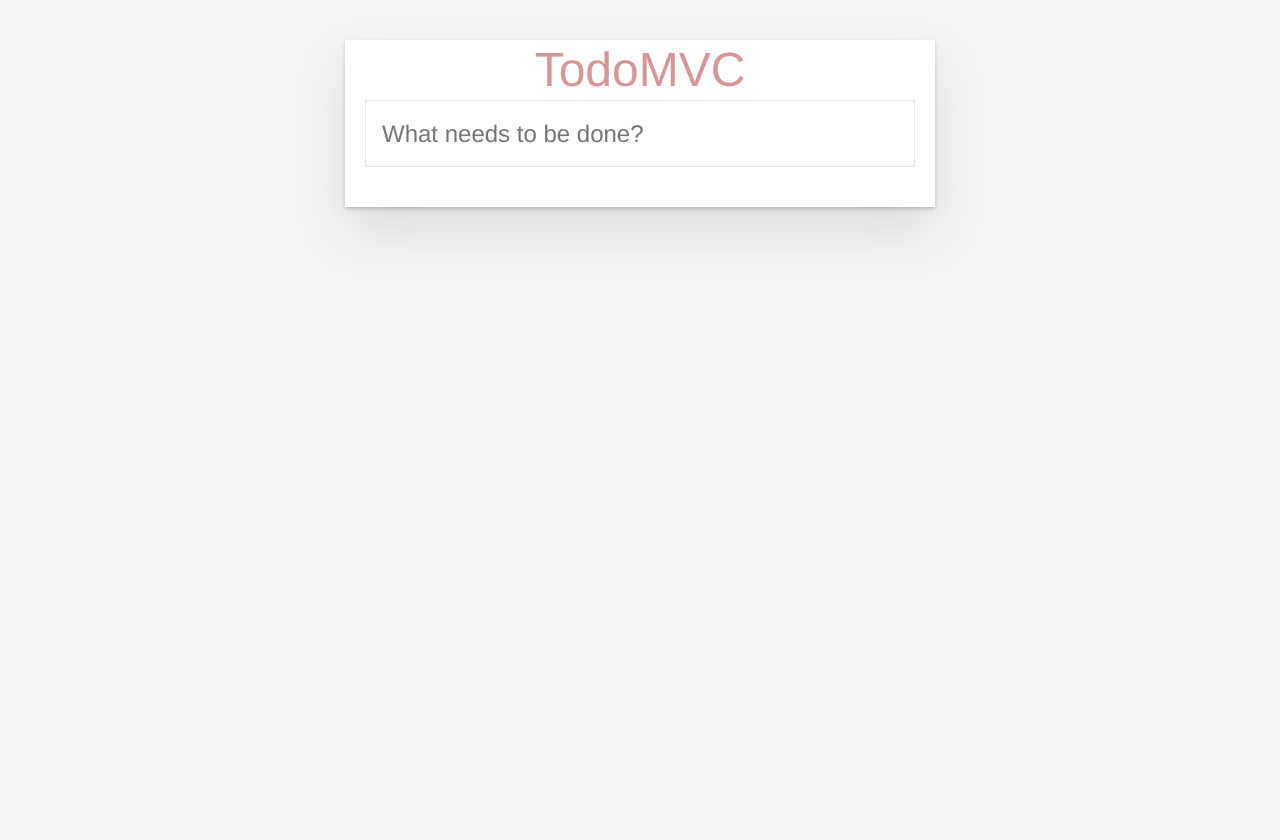
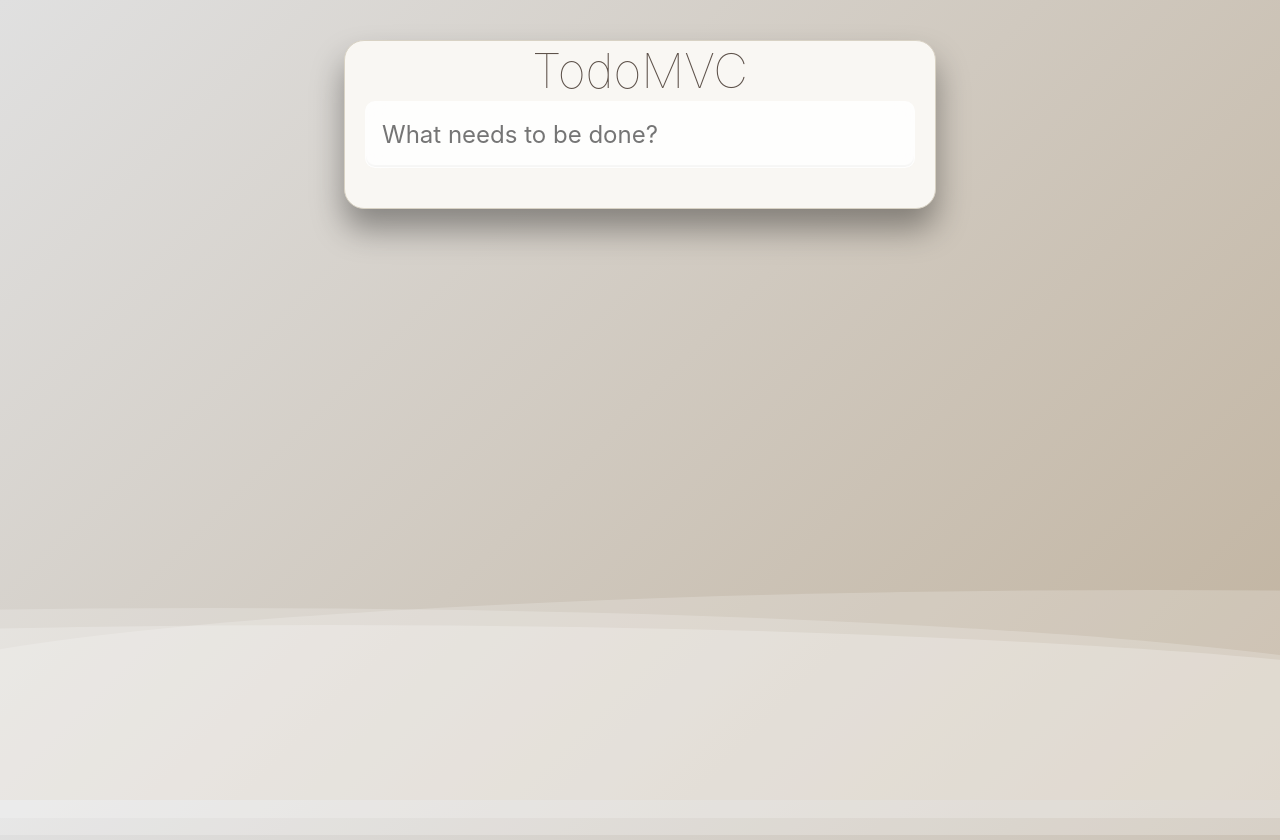
Before and after one commit to ihamzaihsan/mini-framework, a website with bundled scripts: page todomvc/index.html in a window 1280 px wide. Before the commit the page ends 800 px from the top, so only its background shows below. Built offline with nearby package versions, Linux system fonts and the light colour scheme.

Commit message:
UPDATE: Revamp UI, background animations.

```diff
--- a/todomvc/index.html
+++ b/todomvc/index.html
@@ -4,12 +4,11 @@
   <meta charset="UTF-8">
   <title>TodoMVC (Minimal Framework)</title>
   <link rel="stylesheet" href="./style.css">
-  <style>
-    body { font-family: sans-serif; margin: 2em; }
-    #app { max-width: 400px; margin: 0 auto; }
-  </style>
 </head>
 <body>
+  <div class="wave"></div>
+  <div class="wave"></div>
+  <div class="wave"></div>
   <div id="app"></div>
   <script type="module" src="./app.js"></script>
 </body>
--- a/todomvc/style.css
+++ b/todomvc/style.css
@@ -1,28 +1,99 @@
 body {
-  background: #f5f5f5;
-  font-family: 'Helvetica Neue', Helvetica, Arial, sans-serif;
+  margin: auto;
+  font-family: -apple-system, BlinkMacSystemFont, 'Helvetica Neue', Helvetica, Arial, sans-serif;
+  overflow: auto;
+  background: linear-gradient(135deg, #e0e0e0 0%, #c0b29e 100%);
+  background-size: cover;
+  background-attachment: fixed;
   font-size: 14px;
   line-height: 1.4em;
   color: #4d4d4d;
-  margin: 0;
   padding: 0;
+  min-height: 100vh;
+}
+
+
+@keyframes gradient {
+  0% {
+    background-position: 0% 0%;
+  }
+  50% {
+    background-position: 100% 100%;
+  }
+  100% {
+    background-position: 0% 0%;
+  }
+}
+
+.wave {
+  background: rgb(255 255 255 / 25%);
+  border-radius: 1000% 1000% 0 0;
+  position: fixed;
+  width: 200%;
+  height: 15em;
+  animation: wave 10s -3s linear infinite;
+  transform: translate3d(0, 0, 0);
+  opacity: 0.8;
+  bottom: 0;
+  left: 0;
+  z-index: -1;
+}
+
+.wave:nth-of-type(2) {
+  bottom: -1.25em;
+  animation: wave 18s linear reverse infinite;
+  opacity: 0.8;
+}
+
+.wave:nth-of-type(3) {
+  bottom: -2.5em;
+  animation: wave 20s -1s reverse infinite;
+  opacity: 0.9;
+}
+
+@keyframes wave {
+  2% {
+    transform: translateX(1);
+  }
+
+  25% {
+    transform: translateX(-25%);
+  }
+
+  50% {
+    transform: translateX(-50%);
+  }
+
+  75% {
+    transform: translateX(-25%);
+  }
+
+  100% {
+    transform: translateX(1);
+  }
 }
 
 #app {
-  background: #fff;
+  background: #f9f7f3;
   margin: 40px auto;
   position: relative;
-  box-shadow: 0 2px 4px 0 rgba(0, 0, 0, 0.2), 0 25px 50px 0 rgba(0, 0, 0, 0.1);
+  box-shadow: 0 20px 32px 0 rgba(0, 0, 0, 0.37);
   max-width: 550px;
   padding: 20px;
+  border-radius: 20px;
+  backdrop-filter: blur(20px);
+  border: 1px solid #d8d2c4;
+  z-index: 1;
 }
 
 h2 {
   font-size: 48px;
   font-weight: 100;
   text-align: center;
-  color: rgba(175, 47, 47, 0.5);
+  color: #5e524a;
   margin: 0 0 20px 0;
+  text-shadow: 0 1px 3px rgba(255, 255, 255, 0.4);
+
 }
 
 #new-todo {
@@ -33,12 +104,14 @@
   font-family: inherit;
   font-weight: inherit;
   line-height: 1.4em;
-  border: 1px solid #e6e6e6;
-  color: #4d4d4d;
+  border: 1px solid rgba(255, 255, 255, 0.2);
+  color: #2d2d2d;
   padding: 16px;
-  background: #fff;
+  background: rgba(255, 255, 255, 0.8);
   box-shadow: inset 0 -2px 1px rgba(0,0,0,0.03);
   box-sizing: border-box;
+  border-radius: 10px;
+  backdrop-filter: blur(10px);
 }
 
 #new-todo:focus {
@@ -62,7 +135,10 @@
 .todo-list li {
   position: relative;
   font-size: 24px;
-  border-bottom: 1px solid #ededed;
+  border-bottom: 1px solid rgba(255, 255, 255, 0.2);
+  background: rgba(255, 255, 255, 0.05);
+  margin-bottom: 2px;
+  border-radius: 8px;
 }
 
 .todo-list li:last-child {
@@ -119,6 +195,8 @@
   line-height: 1.2;
   transition: color 0.4s;
   cursor: pointer;
+  color: #5e524a;
+  text-shadow: 0 1px 1px rgba(0, 0, 0, 0.08);
 }
 
 .todo-list li.completed label {
```
